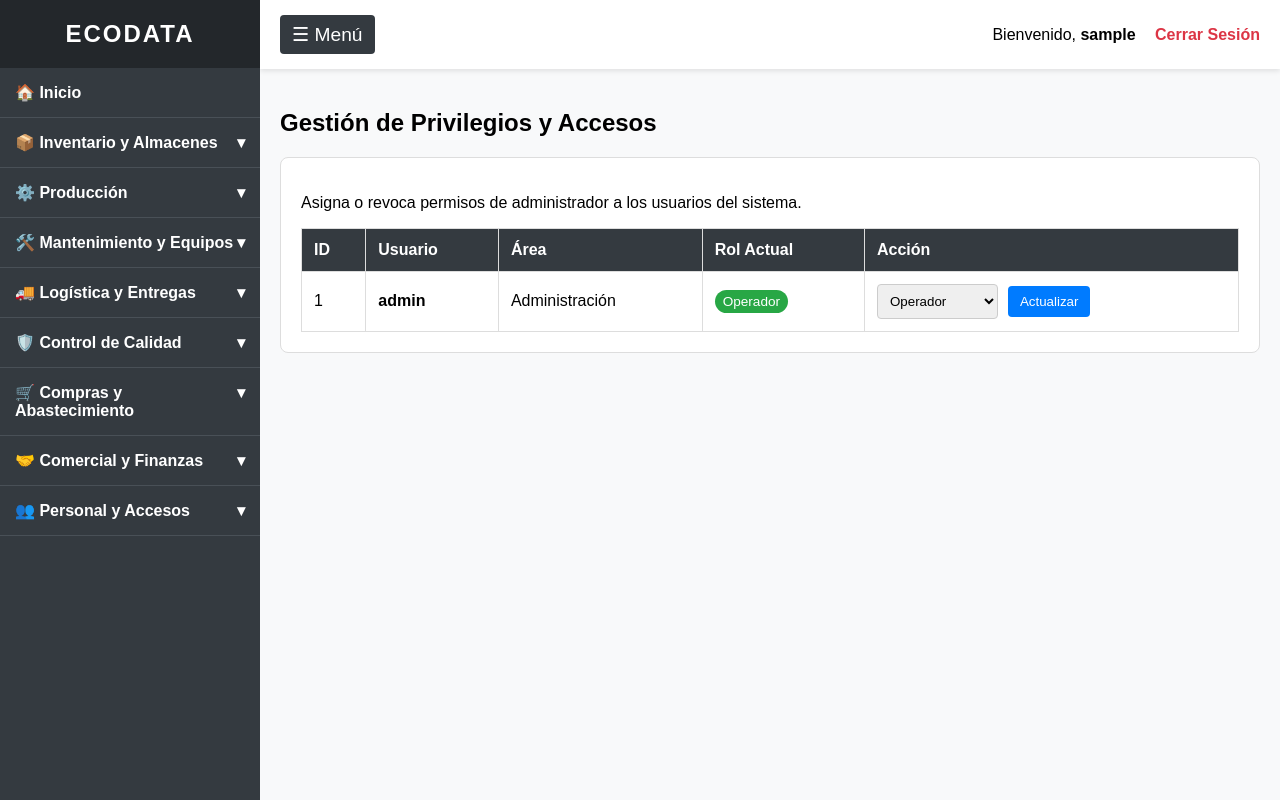
After one commit to BelenPerezVilla/Ecodat2, a Flask app: page /privilegios in a window 1280 px wide. The commit adds this page. Run offline with Flask 3, Linux system fonts and the light colour scheme; the visitor is signed in with stand-in values (Sample User, id 1).

Commit message:
privilegios de usuarios

```diff
--- a/app.py
+++ b/app.py
@@ -17,6 +17,8 @@ from sqlalchemy import func
 import pandas as pd
 from io import BytesIO
 from flask import send_file
+from functools import wraps
+from flask import session, redirect, url_for, flash
 
 app = Flask(__name__)
 app.secret_key = 'hola123' # Necesario para las sesiones
@@ -69,7 +71,22 @@ with app.app_context():
         db.session.add_all([prod1, prod2])
         db.session.commit()
 
-
+def admin_required(f):
+    @wraps(f)
+    def decorated_function(*args, **kwargs):
+        # 1. Verificamos si alguien inició sesión
+        if 'usuario' not in session:
+            flash("Por favor, inicia sesión para continuar.", "error")
+            return redirect(url_for('login'))
+
+        # 2. Verificamos si su rol es Administrador
+        if session.get('rol') != 'Administrador':
+            flash("Acceso denegado. Esta sección es exclusiva para Administradores.", "error")
+            return redirect(url_for('compras')) # O la ruta de tu dashboard principal
+
+        # Si pasa las dos pruebas, lo dejamos entrar a la ruta original
+        return f(*args, **kwargs)
+    return decorated_function
 
 # Ruta principal: Inicio de sesión
 @app.route('/', methods=['GET', 'POST'])
@@ -659,6 +676,7 @@ def actualizar_maquina(id_maquina):
 
 # --- MÓDULO DE ADMINISTRACIÓN CONTABLE ---
 @app.route('/contabilidad', methods=['GET', 'POST'])
+@admin_required
 def contabilidad():
     if 'usuario' not in session:
         return redirect(url_for('login'))
@@ -1548,6 +1566,43 @@ def editar_usuario(id):
 
     areas = Area.query.all()
     return render_template('editar_usuario.html', persona=usuario, areas=areas, rol_actual=rol_actual)
+
+@app.route('/privilegios', methods=['GET', 'POST'])
+@admin_required
+def privilegios():
+    # 1. Seguridad básica: Solo administradores pueden entrar aquí
+    if 'usuario' not in session or session.get('rol') != 'Administrador':
+        flash("Acceso denegado. Solo administradores pueden gestionar privilegios.", "error")
+        return redirect(url_for('compras')) # O la ruta que uses como inicio
+
+    # 2. Si se envía el formulario para cambiar un rol
+    if request.method == 'POST':
+        usuario_modificado = request.form.get('nombre_usuario')
+        nuevo_rol = request.form.get('rol')
+
+        # Buscamos si ya tiene un registro en la tabla RolUsuario
+        rol_existente = RolUsuario.query.filter_by(nombre_usuario=usuario_modificado).first()
+
+        if rol_existente:
+            rol_existente.rol = nuevo_rol
+        else:
+            # Si por alguna razón no estaba en la tabla de roles, lo creamos
+            nuevo_registro = RolUsuario(nombre_usuario=usuario_modificado, rol=nuevo_rol)
+            db.session.add(nuevo_registro)
+
+        db.session.commit()
+        flash(f"Privilegios actualizados: {usuario_modificado} ahora es {nuevo_rol}.", "success")
+        return redirect(url_for('privilegios'))
+
+    # 3. GET: Traer todos los usuarios para mostrarlos en la tabla
+    usuarios_db = InicioLog.query.all()
+
+    # Creamos un diccionario rápido con los roles actuales para mostrar en el HTML
+    # Quedará algo así: {'admin': 'Administrador', 'juan': 'Operador'}
+    roles_asignados = {r.nombre_usuario: r.rol for r in RolUsuario.query.all()}
+
+    return render_template('privilegios.html', usuarios=usuarios_db, roles_asignados=roles_asignados)
+
 @app.route('/actualizar_bd')
 def actualizar_bd():
     try:
--- a/templates/base.html
+++ b/templates/base.html
@@ -143,15 +143,6 @@
                 <i class="fas fa-shopping-basket"></i> Pedidos de Venta
             </a>
         </div>
-
-        <div class="menu-principal" onclick="toggleSubmenu('sub-config')">
-            <span>⚙️ Configuración</span> <span>▾</span>
-        </div>
-        <div class="submenu" id="sub-config">
-            <a href="/almacenes">Gestión de Almacenes</a>
-            <a href="/proveedores">Directorio Proveedores</a>
-            <a href="/usuarios">Gestión de Usuarios</a>
-        </div>
         <div class="menu-principal" onclick="toggleSubmenu('sub-personal')">
             <span>👥 Personal y Accesos</span> <span>▾</span>
         </div>
@@ -163,8 +154,8 @@
             <a href="/personal">
                 <i class="fas fa-users"></i> Gestión de Personal
             </a>
-            <a href="#">
-                <i class="fas fa-user-shield"></i> Privilegios (Próximamente)
+            <a href="/privilegios">
+                <i class="fas fa-user-shield"></i> Privilegios y Roles
             </a>
         </div>
 
--- /dev/null
+++ b/templates/privilegios.html
@@ -0,0 +1,79 @@
+{% extends "base.html" %}
+
+{% block title %}Gestión de Privilegios{% endblock %}
+
+{% block content %}
+<style>
+    .card-privilegios { background: white; padding: 20px; border-radius: 8px; border: 1px solid #ddd; }
+    .table-privilegios { width: 100%; border-collapse: collapse; margin-top: 15px; }
+    .table-privilegios th, .table-privilegios td { padding: 12px; border: 1px solid #ddd; text-align: left; }
+    .table-privilegios th { background-color: #343a40; color: white; }
+    .table-privilegios tr:nth-child(even) { background-color: #f2f2f2; }
+
+    .btn-update { background-color: #007bff; color: white; padding: 8px 12px; border: none; border-radius: 4px; cursor: pointer; }
+    .btn-update:hover { background-color: #0056b3; }
+    select { padding: 8px; border-radius: 4px; border: 1px solid #ccc; }
+
+    .badge-admin { background-color: #dc3545; color: white; padding: 4px 8px; border-radius: 12px; font-size: 0.85em; }
+    .badge-operador { background-color: #28a745; color: white; padding: 4px 8px; border-radius: 12px; font-size: 0.85em; }
+</style>
+
+<h2>Gestión de Privilegios y Accesos</h2>
+
+<div class="card-privilegios">
+    <p>Asigna o revoca permisos de administrador a los usuarios del sistema.</p>
+
+    {% with messages = get_flashed_messages(with_categories=true) %}
+        {% if messages %}
+            {% for category, message in messages %}
+                <div class="alert alert-{{ category }}" style="padding: 10px; margin-bottom: 10px; border-radius: 5px; background-color: #d4edda; color: #155724;">
+                    {{ message }}
+                </div>
+            {% endfor %}
+        {% endif %}
+    {% endwith %}
+
+    <table class="table-privilegios">
+        <thead>
+            <tr>
+                <th>ID</th>
+                <th>Usuario</th>
+                <th>Área</th>
+                <th>Rol Actual</th>
+                <th>Acción</th>
+            </tr>
+        </thead>
+        <tbody>
+            {% for u in usuarios %}
+            <tr>
+                <td>{{ u.id_usuario }}</td>
+                <td><strong>{{ u.usuario }}</strong></td>
+                <td>{{ u.area.nombre_area if u.area else 'Sin Área' }}</td>
+
+                {# Obtenemos el rol del diccionario, si no tiene, por defecto es Operador #}
+                {% set rol_actual = roles_asignados.get(u.usuario, 'Operador') %}
+
+                <td>
+                    {% if rol_actual == 'Administrador' %}
+                        <span class="badge-admin">Administrador</span>
+                    {% else %}
+                        <span class="badge-operador">Operador</span>
+                    {% endif %}
+                </td>
+
+                <td>
+                    <form method="POST" action="/privilegios" style="display: flex; gap: 10px; align-items: center;">
+                        <input type="hidden" name="nombre_usuario" value="{{ u.usuario }}">
+                        <select name="rol">
+                            <option value="Operador" {% if rol_actual == 'Operador' %}selected{% endif %}>Operador</option>
+                            <option value="Administrador" {% if rol_actual == 'Administrador' %}selected{% endif %}>Administrador</option>
+                        </select>
+                        <button type="submit" class="btn-update">Actualizar</button>
+                    </form>
+                </td>
+            </tr>
+            {% endfor %}
+        </tbody>
+    </table>
+</div>
+{% endblock %}
```
Also changed, not shown: templates/contabilidad.html (+21 -55 lines), templates/usuarios.html (deleted, +0 -138 lines).
